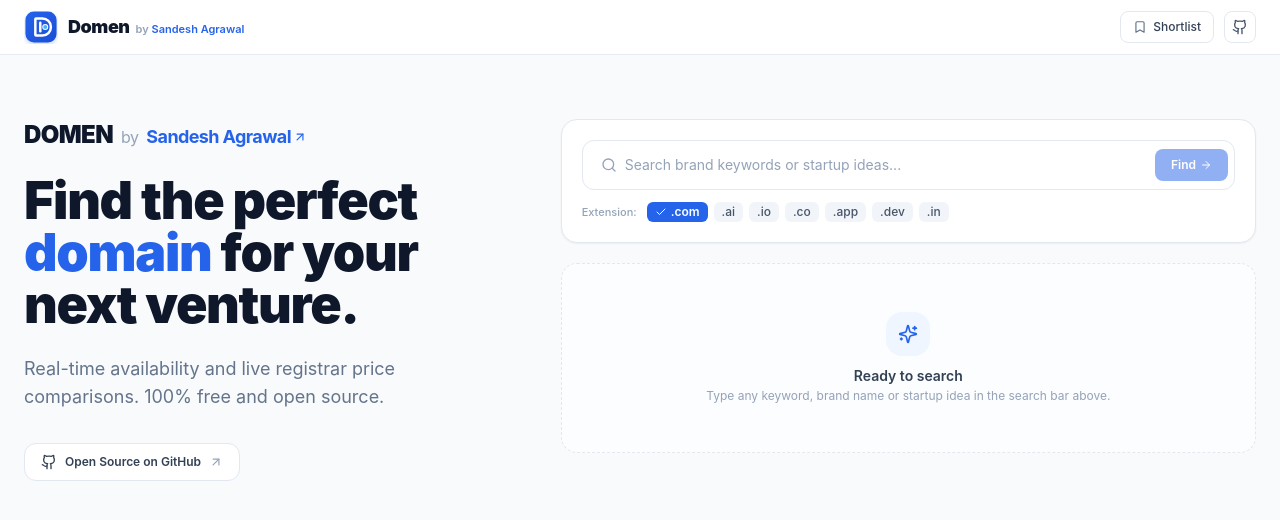
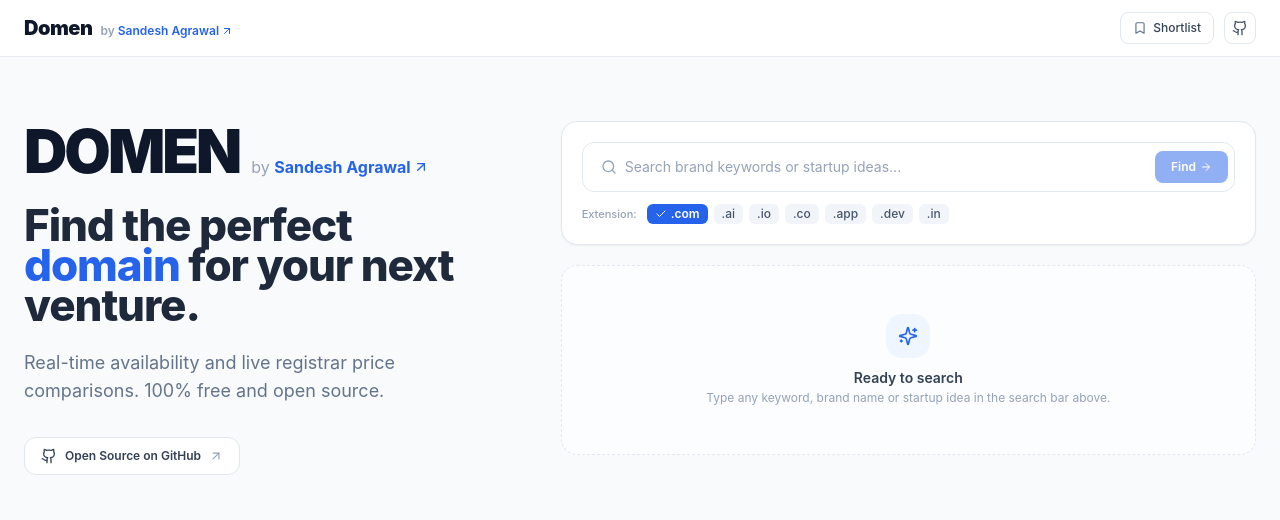
Before and after one commit to 29Sandesh/domain-hunter, a Next.js app: page / in a window 1280 px wide. Shown: the top 520 px of the page. Built offline with nearby package versions, Linux system fonts and the light colour scheme.

Commit message:
style: make DOMEN bold wordmark much larger and remove icon graphic

```diff
--- a/app/page.tsx
+++ b/app/page.tsx
@@ -122,23 +122,27 @@
           {/* ================= LEFT COLUMN: CLEAN & MINIMAL ================= */}
           <div className="lg:col-span-5 lg:sticky lg:top-24 space-y-6">
 
-            {/* Big Bold DOMEN by Sandesh Agrawal Byline */}
-            <div className="text-xl sm:text-2xl font-black tracking-tight text-slate-900 flex items-baseline gap-2">
+            {/* Large Bold DOMEN by Sandesh Agrawal Byline */}
+            <div className="space-y-1">
+              <div className="text-4xl sm:text-5xl lg:text-6xl font-black tracking-tighter text-slate-900 flex items-baseline gap-3">
                 <span>DOMEN</span>
-              <span className="font-normal text-slate-400 text-sm sm:text-base">by</span>
+                <span className="font-normal text-slate-400 text-sm sm:text-base tracking-normal">
+                  by{" "}
                   <a
                     href="https://www.linkedin.com/in/sandeshagrawal29/"
                     target="_blank"
                     rel="noopener noreferrer"
-                className="text-blue-600 hover:text-blue-700 hover:underline font-bold inline-flex items-center gap-0.5 text-base sm:text-lg"
+                    className="font-bold text-blue-600 hover:text-blue-700 hover:underline inline-flex items-center gap-0.5"
                   >
                     Sandesh Agrawal
-                <ArrowUpRight className="h-3.5 w-3.5 text-blue-600" />
+                    <ArrowUpRight className="h-4 w-4 text-blue-600 inline" />
                   </a>
+                </span>
+              </div>
             </div>
 
             {/* 1. Main Heading */}
-            <h1 className="text-4xl sm:text-5xl lg:text-[52px] font-black tracking-tight text-slate-900 leading-[1.08]">
+            <h1 className="text-3xl sm:text-4xl lg:text-[44px] font-extrabold tracking-tight text-slate-800 leading-[1.12]">
               Find the perfect <span className="text-blue-600">domain</span> for your next venture.
             </h1>
 
--- a/components/Header.tsx
+++ b/components/Header.tsx
@@ -1,8 +1,7 @@
 "use client";
 
 import React from "react";
-import { Bookmark, Github } from "lucide-react";
-import { DomenLogo } from "./DomenLogo";
+import { Bookmark, Github, ArrowUpRight } from "lucide-react";
 
 interface HeaderProps {
   shortlistCount: number;
@@ -15,18 +14,24 @@
 }: HeaderProps) {
   return (
     <header className="sticky top-0 z-40 w-full border-b border-slate-200/80 bg-white/90 backdrop-blur-md">
-      <div className="mx-auto flex max-w-7xl items-center justify-between px-4 py-2.5 sm:px-6">
-        {/* Brand Logo */}
-        <div className="flex items-center gap-2.5">
-          <DomenLogo size={34} />
-          <div className="flex items-baseline gap-1.5">
-            <span className="text-lg font-black tracking-tight text-slate-900">
-              Domen
-            </span>
-            <span className="text-[11px] font-semibold text-slate-400">
-              by <a href="https://www.linkedin.com/in/sandeshagrawal29/" target="_blank" rel="noopener noreferrer" className="text-blue-600 hover:underline">Sandesh Agrawal</a>
-            </span>
-          </div>
+      <div className="mx-auto flex max-w-7xl items-center justify-between px-4 py-3 sm:px-6">
+        {/* Bold Brand Name (No icon) */}
+        <div className="flex items-baseline gap-2">
+          <span className="text-xl font-black tracking-tight text-slate-900">
+            Domen
+          </span>
+          <span className="text-xs font-semibold text-slate-400">
+            by{" "}
+            <a
+              href="https://www.linkedin.com/in/sandeshagrawal29/"
+              target="_blank"
+              rel="noopener noreferrer"
+              className="text-blue-600 hover:text-blue-700 hover:underline inline-flex items-center gap-0.5"
+            >
+              Sandesh Agrawal
+              <ArrowUpRight className="h-3 w-3" />
+            </a>
+          </span>
         </div>
 
         {/* Action Controls */}
```
Lines whose indentation alone changed are shown as unchanged.
